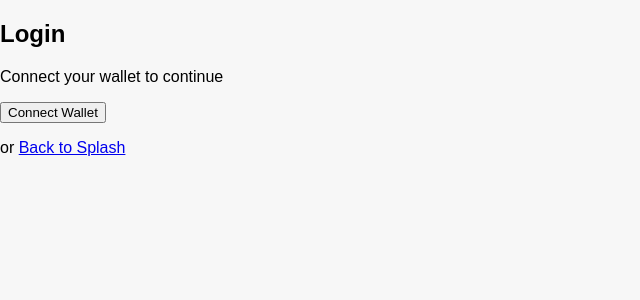
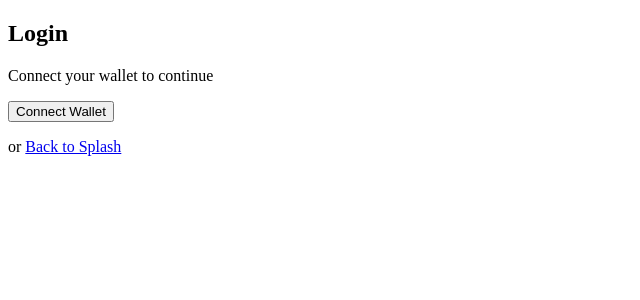
Before and after one commit to IMPAYQ/ui-impayq, a Next.js app: page /login in a window 1280 px wide. Shown: the top 300 px of the page, without its empty margins (0-640 px from the left). Built offline with nearby package versions, Linux system fonts and the light colour scheme.

Commit message:
Set up global css shadows font colors and many initals ui parts

```diff
--- a/src/app/globals.css
+++ b/src/app/globals.css
@@ -1,33 +1,103 @@
-/* Reset & Base Styles */
-html, body {
-  margin: 0;
-  padding: 0;
-  font-family: Arial, Helvetica, sans-serif;
-  background-color: #f7f7f7;
+:root {
+  /* Colors */
+  --color-background: #f8f9fa;
+  --color-white: #ffffff;
+  --color-black: #000000;
+  --color-gray-100: #f3f4f6;
+  --color-gray-200: #e5e7eb;
+  --color-gray-300: #d1d5db;
+  --color-gray-400: #9ca3af;
+  --color-gray-500: #6b7280;
+  --color-gray-600: #4b5563;
+  --color-gray-700: #374151;
+  --color-gray-800: #1f2937;
+  --color-gray-900: #111827;
+
+  /* Brand Colors */
+  --color-purple-50: #f5f3ff;
+  --color-purple-100: #ede9fe;
+  --color-purple-200: #ddd6fe;
+  --color-purple-300: #c4b5fd;
+  --color-purple-400: #a78bfa;
+  --color-purple-500: #8b5cf6;
+  --color-purple-600: #7c3aed;
+
+  --color-blue-50: #eff6ff;
+  --color-blue-100: #dbeafe;
+  --color-blue-200: #bfdbfe;
+  --color-blue-300: #93c5fd;
+  --color-blue-400: #60a5fa;
+  --color-blue-500: #3b82f6;
+  --color-blue-600: #2563eb;
+
+  --color-green-50: #ecfdf5;
+  --color-green-100: #d1fae5;
+  --color-green-200: #a7f3d0;
+  --color-green-300: #6ee7b7;
+  --color-green-400: #34d399;
+  --color-green-500: #10b981;
+  --color-green-600: #059669;
+
+  --color-pink-50: #fdf2f8;
+  --color-pink-100: #fce7f3;
+  --color-pink-200: #fbcfe8;
+  --color-pink-300: #f9a8d4;
+  --color-pink-400: #f472b6;
+  --color-pink-500: #ec4899;
+
+  --color-orange-50: #fff7ed;
+  --color-orange-100: #ffedd5;
+  --color-orange-200: #fed7aa;
+  --color-orange-300: #fdba74;
+  --color-orange-400: #fb923c;
+  --color-orange-500: #f97316;
+
+  --color-red-50: #fef2f2;
+  --color-red-100: #fee2e2;
+  --color-red-400: #f87171;
+  --color-red-500: #ef4444;
+  --color-red-600: #dc2626;
+
+  /* Spacing */
+  --space-1: 0.25rem;
+  --space-2: 0.5rem;
+  --space-3: 0.75rem;
+  --space-4: 1rem;
+  --space-5: 1.25rem;
+  --space-6: 1.5rem;
+  --space-8: 2rem;
+  --space-10: 2.5rem;
+  --space-12: 3rem;
+  --space-16: 4rem;
+
+  /* Border Radius */
+  --radius-sm: 0.25rem;
+  --radius-md: 0.5rem;
+  --radius-lg: 0.75rem;
+  --radius-xl: 1rem;
+  --radius-2xl: 1.5rem;
+  --radius-3xl: 2rem;
+  --radius-full: 9999px;
+
+  /* Font Sizes */
+  --font-xs: 0.75rem;
+  --font-sm: 0.875rem;
+  --font-base: 1rem;
+  --font-lg: 1.125rem;
+  --font-xl: 1.25rem;
+  --font-2xl: 1.5rem;
+  --font-3xl: 1.875rem;
+
+  /* Font Weights */
+  --font-normal: 400;
+  --font-medium: 500;
+  --font-semibold: 600;
+  --font-bold: 700;
+
+  /* Shadows */
+  --shadow-sm: 0 1px 2px 0 rgba(0, 0, 0, 0.05);
+  --shadow: 0 1px 3px 0 rgba(0, 0, 0, 0.1), 0 1px 2px 0 rgba(0, 0, 0, 0.06);
+  --shadow-md: 0 4px 6px -1px rgba(0, 0, 0, 0.1), 0 2px 4px -1px rgba(0, 0, 0, 0.06);
+  --shadow-lg: 0 10px 15px -3px rgba(0, 0, 0, 0.1), 0 4px 6px -2px rgba(0, 0, 0, 0.05);
+  --shadow-xl: 0 20px 25px -5px rgba(0, 0, 0, 0.1), 0 10px 10px -5px rgba(0, 0, 0, 0.04);
 }
-
-* {
-  box-sizing: border-box;
-}
-
-/* Global utility classes */
-.button {
-  background-color: #9caf88;  /* Sage Green */
-  color: #fff;
-  padding: 0.8rem 1.2rem;
-  border: none;
-  border-radius: 4px;
-  cursor: pointer;
-  font-size: 1rem;
-  text-decoration: none;
-}
-
-.button:hover {
-  background-color: #6b8f5c; /* Sage Dark */
-}
-
-.link {
-  color: #9caf88;
-  text-decoration: underline;
-  cursor: pointer;
-}
```
